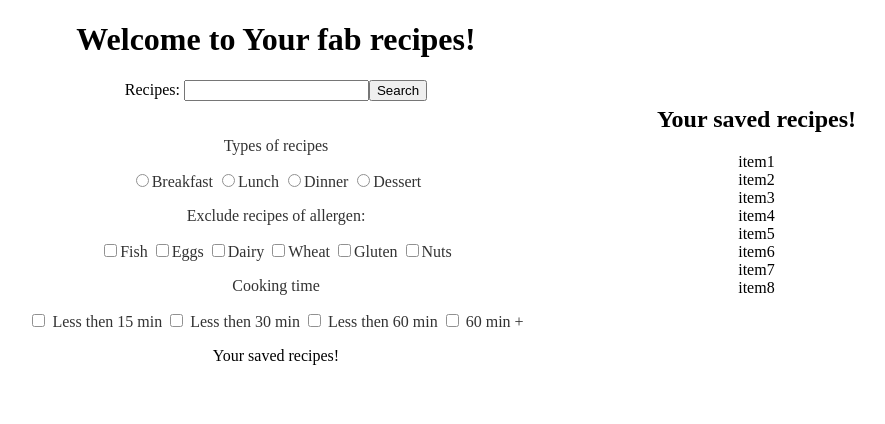
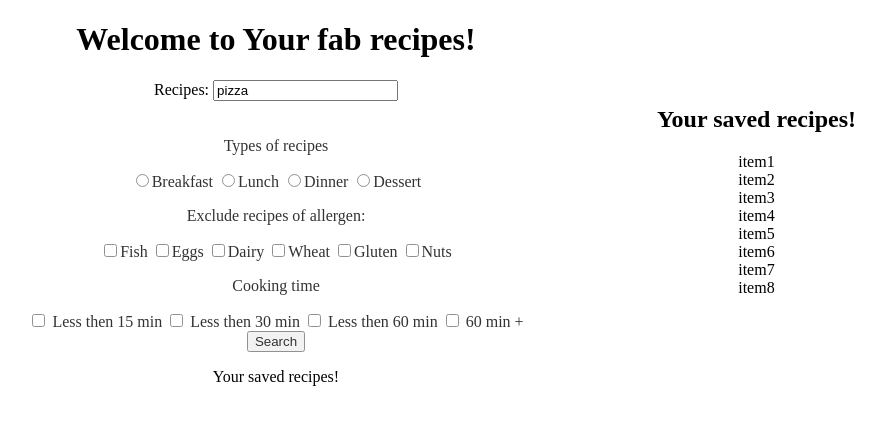
Before and after one commit to chas-academy/09-recipe-book-robertahagg, an Angular app in the folder recipe-book/: page / in a window 1280 px wide. Shown: the top 424 px of the page, without its empty margins (364-1249 px from the left). Built offline with nearby package versions, Linux system fonts and the light colour scheme; what clarity-angular would draw is missing.

Commit message:
moved search button

```diff
--- a/recipe-book/src/app/recipe-search/recipe-search.component.html
+++ b/recipe-book/src/app/recipe-search/recipe-search.component.html
@@ -1,12 +1,10 @@
 <div class="search-container">
     <div>
         <label>Recipes:
-                  <input #recipeSearch />
+                  <input #recipeSearch value="pizza" />
                 </label>
         <!-- (click) passes input value to add() and then clears the input -->
-        <button (click)="search(recipeSearch.value); recipeSearch.value=''">
-                  Search
-                </button>
+
     </div>
 </div>
 
@@ -36,20 +34,25 @@
         <input type="checkbox" name="cooking-time" (click)="60-min" /> Less then 60 min
         <input type="checkbox" name="cooking-time" (click)="over-60-min" /> 60 min +
     </div>
+
+    <button (click)="search(recipeSearch.value); recipeSearch.value=''">
+        Search
+    </button>
 </div>
+
+
 
 <!-- <p>Recipes results</p>
 <ul class="recipe-result">
     <li *ngFor="let recipe of recipes">
         <a routerLink="/detail/{{recipe.id}}">
-        <img [src]="recipe.hostedMediumUrl">
-        <p>{{recipe.recipeName}}</p>
+            <img [src]="recipe.hostedMediumUrl">
+            <p>{{recipe.recipeName}}</p>
         </a>
         <button (click)="SaveRecipe(recipe.id)">Save recipe</button>
     </li>
-
-</ul> -->
-
+</ul>
+ -->
 
 <ul class="grid" *ngIf="recipes else loading">
     <li *ngFor="let recipe of recipes of recipes">
```
